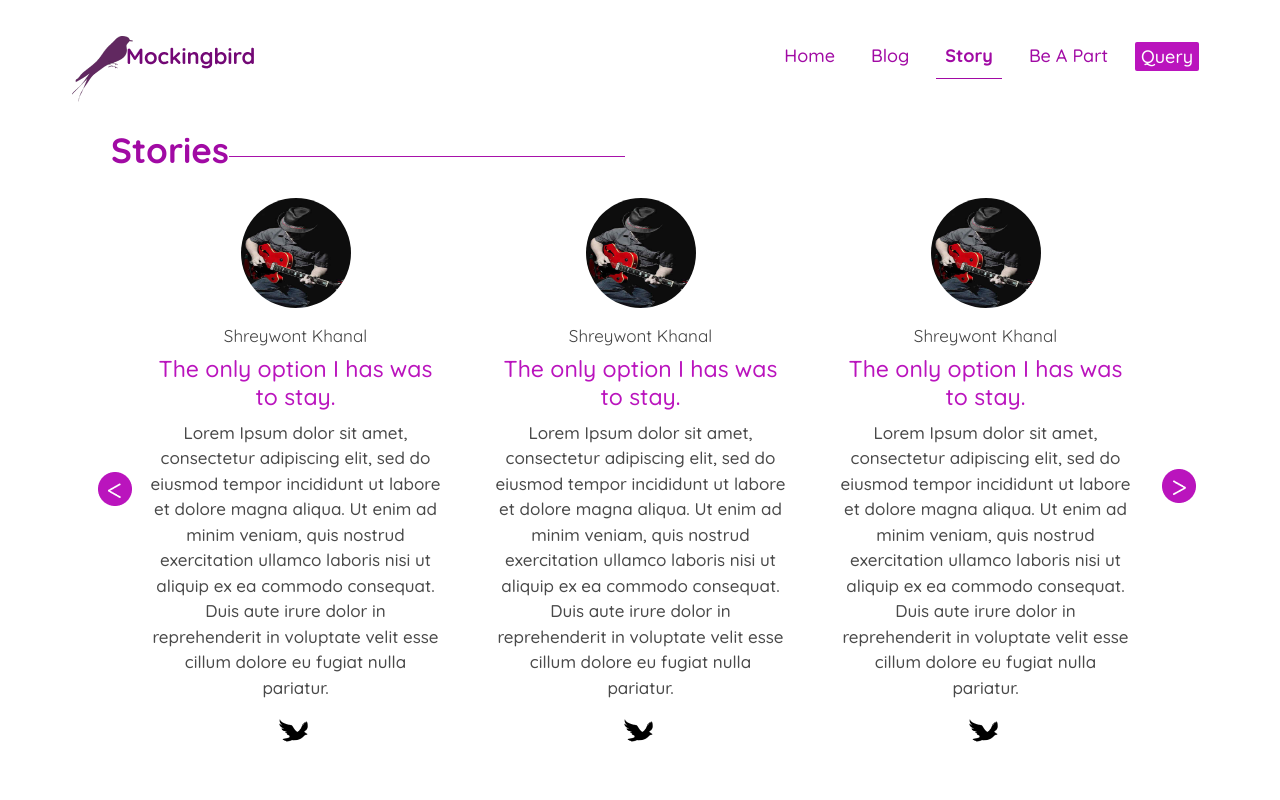
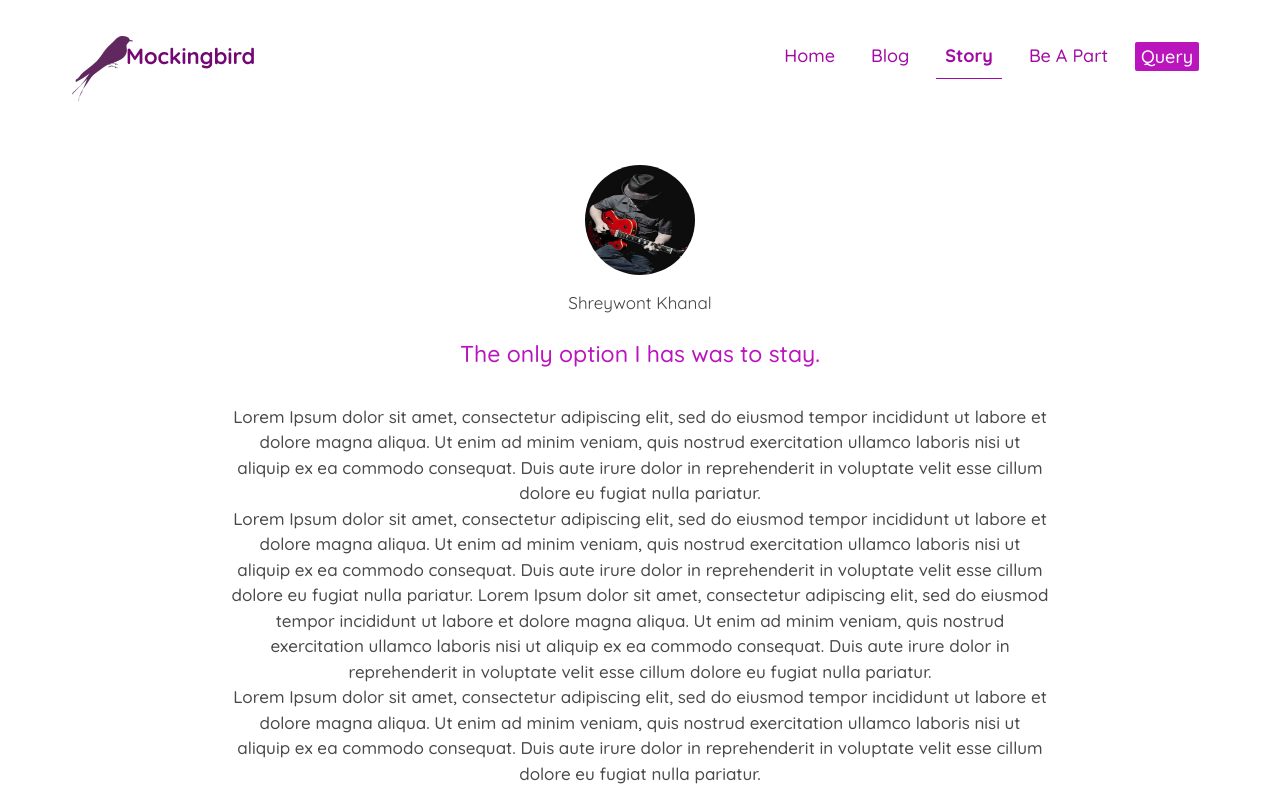
Before and after one commit to gayatribudha/mockingbird, a React (Create React App) app: page /story/title in a window 1280 px wide. Shown: the top 800 px of the page. Built offline with nearby package versions, Linux system fonts and the light colour scheme.

Commit message:
Create single story page.

```diff
--- a/src/App.js
+++ b/src/App.js
@@ -3,6 +3,7 @@ import Home from './pages/Home';
 import Blog from './pages/Blog';
 import Story from './pages/Story';
 import BeAPart from './pages/BeAPart';
+import SingleStory from './pages/SingleStory';
 
 
 import { BrowserRouter as Router, Route } from 'react-router-dom';
@@ -16,9 +17,11 @@ function App() {
     <div className="App">
       <Router><NavigationBar></NavigationBar>
         <Route exact path="/" component={Home}></Route>
-        <Route path="/story" component={Story}></Route>
+        <Route exact path="/story" component={Story}></Route>
         <Route exact path="/blog" component={Blog}></Route>
         <Route exact path="/beapart" component={BeAPart}></Route>
+        <Route exact path="/story/title" component={SingleStory}></Route>
+
       </Router>
     </div>
   );
--- a/src/components/StoryCard/StoryCard.js
+++ b/src/components/StoryCard/StoryCard.js
@@ -12,7 +12,7 @@ export default function StoryCard() {
                 <img className="profile-picture rounded-circle mx-auto" src={profile} alt="profile image" />
 
                 <h2 className=" story-author text-center mt-3">Shreywont Khanal</h2>
-                <h2 className=" story-title text-center">The only option I has was to stay.</h2>
+                <a style={{textDecoration: "none"}} href="/story/title"><h2 className=" story-title text-center">The only option I has was to stay.</h2></a>
                 <p className=" story-description text-center">Lorem Ipsum dolor sit amet, consectetur adipiscing elit,
                 sed do eiusmod tempor incididunt ut labore et dolore magna aliqua. Ut enim ad minim
                 veniam, quis nostrud exercitation ullamco laboris nisi ut aliquip ex ea commodo consequat.
--- /dev/null
+++ b/src/pages/SingleStory.js
@@ -0,0 +1,40 @@
+import React from 'react';
+import profile from '../assets/images/profile.jpg';
+
+
+export default function SingleStory() {
+    return (
+        <div className="container-fluid">
+            <div className="row mt-5 mx-md-5 mx-lg-5 px-md-5 px-lg-5 ">
+                <div className="col mx-md-5 mx-lg-5 px-md-5 px-lg-5 d-flex flex-column">
+                    <img className="profile-picture rounded-circle mx-auto" src={profile} alt="profile image" />
+
+                    <h2 className="story-author text-center mt-3">Shreywont Khanal</h2>
+                    <a style={{ textDecoration: "none" }} href="/story/title"><h2 className=" mt-3 story-title text-center">The only option I has was to stay.</h2></a>
+                    <p className=" mt-4 story-description text-center">Lorem Ipsum dolor sit amet, consectetur adipiscing elit,
+                    sed do eiusmod tempor incididunt ut labore et dolore magna aliqua. Ut enim ad minim
+                    veniam, quis nostrud exercitation ullamco laboris nisi ut aliquip ex ea commodo consequat.
+                    Duis aute irure dolor in reprehenderit in voluptate velit esse cillum dolore eu fugiat nulla
+                    pariatur. <br />
+                    Lorem Ipsum dolor sit amet, consectetur adipiscing elit,
+                    sed do eiusmod tempor incididunt ut labore et dolore magna aliqua. Ut enim ad minim
+                    veniam, quis nostrud exercitation ullamco laboris nisi ut aliquip ex ea commodo consequat.
+                    Duis aute irure dolor in reprehenderit in voluptate velit esse cillum dolore eu fugiat nulla
+                    pariatur. Lorem Ipsum dolor sit amet, consectetur adipiscing elit,
+                    sed do eiusmod tempor incididunt ut labore et dolore magna aliqua. Ut enim ad minim
+                    veniam, quis nostrud exercitation ullamco laboris nisi ut aliquip ex ea commodo consequat.
+                    Duis aute irure dolor in reprehenderit in voluptate velit esse cillum dolore eu fugiat nulla
+                    pariatur.<br />
+                    Lorem Ipsum dolor sit amet, consectetur adipiscing elit,
+                    sed do eiusmod tempor incididunt ut labore et dolore magna aliqua. Ut enim ad minim
+                    veniam, quis nostrud exercitation ullamco laboris nisi ut aliquip ex ea commodo consequat.
+                    Duis aute irure dolor in reprehenderit in voluptate velit esse cillum dolore eu fugiat nulla
+                    pariatur.
+
+</p>
+                </div>
+            </div>
+        </div>
+    )
+
+}
```
